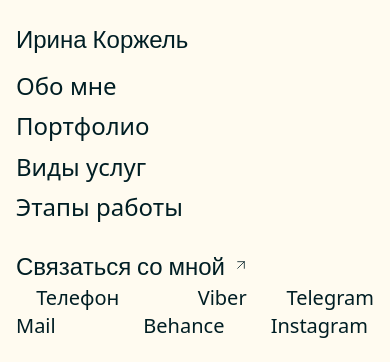
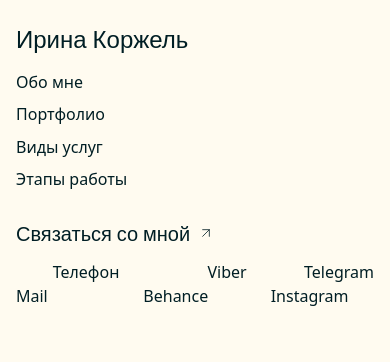
Before and after one commit to KirillUnited/irana, a Next.js app: page / in a window 390 px wide. Shown: the part 6143-6505 px from the top of the page. Built offline with nearby package versions, Linux system fonts and the light colour scheme; no server answers.

Commit message:
Update footer typography and layout for mobile screens

```diff
--- a/src/components/shared/Footer.tsx
+++ b/src/components/shared/Footer.tsx
@@ -11,17 +11,17 @@ export function Footer() {
         <div className="grid gap-6 grid-cols-1 lg:grid-cols-8">
           <div className="lg:col-span-2 grid grid-cols-1 lg:grid-cols-2 gap-4">
             <p className="font-serif text-2xl">Ирина Коржель</p>
-            <ul className="flex flex-col items-start gap-2 text-2xl font-light">
+            <ul className="flex flex-col items-start gap-2 lg:text-2xl font-light">
               <li><a href="#about" className="nav-link">Обо мне</a></li>
               <li><a href="#works" className="nav-link">Портфолио</a></li>
               <li><a href="#services" className="nav-link">Виды услуг</a></li>
               <li><a href="#process" className="nav-link">Этапы работы</a></li>
             </ul>
           </div>
-          <div className="lg:col-span-5 lg:grid lg:grid-cols-5 grid-rows-[auto_1fr]">
+          <div className="lg:col-span-5 grid lg:grid-cols-5 grid-rows-[auto_1fr] gap-2">
             <div className="col-span-5">
               <ContactModal>
-                <Button variant={'ghost'} className={`font-serif text-2xl hover:cursor-pointer px-0 self-start justify-start`}>
+                <Button variant={'ghost'} className={`font-serif text-xl lg:text-2xl hover:cursor-pointer px-0 self-start justify-start`}>
                   <div className='flex flex-col nav-link'>
                     <div className="flex items-center gap-2 ">
                     <span>Связаться со мной</span>
@@ -32,8 +32,8 @@ export function Footer() {
             </ContactModal>
             </div>
             <div className="lg:col-start-2 col-span-5 lg:grid grid-cols-1 lg:grid-cols-4 gap-6">
-              <div className="flex flex-wrap gap-6 col-span-3">{socialLinks.slice(0, 3).map((contact) => <a key={contact.label} href={contact.href} className="font-light text-xl flex-1 text-right" data-testid={`link-contact-${contact.label.toLowerCase()}`}>{contact.label}</a>)}</div>
-              <div className="flex flex-wrap gap-6 col-start-2 col-span-3">{socialLinks.slice(3).map((contact) => <a key={contact.label} href={contact.href} className="font-light text-xl flex-1" data-testid={`link-contact-${contact.label.toLowerCase()}`}>{contact.label}</a>)}</div>
+              <div className="flex flex-wrap gap-6 col-span-3">{socialLinks.slice(0, 3).map((contact) => <a key={contact.label} href={contact.href} className="font-light lg:text-xl flex-1 text-right" data-testid={`link-contact-${contact.label.toLowerCase()}`}>{contact.label}</a>)}</div>
+              <div className="flex flex-wrap gap-6 col-start-2 col-span-3">{socialLinks.slice(3).map((contact) => <a key={contact.label} href={contact.href} className="font-light lg:text-xl flex-1" data-testid={`link-contact-${contact.label.toLowerCase()}`}>{contact.label}</a>)}</div>
             </div>
           </div>
           <div className="mt-8 lg:ml-auto mx-auto grid h-20 w-20 place-items-center border hairline text-center">
```
